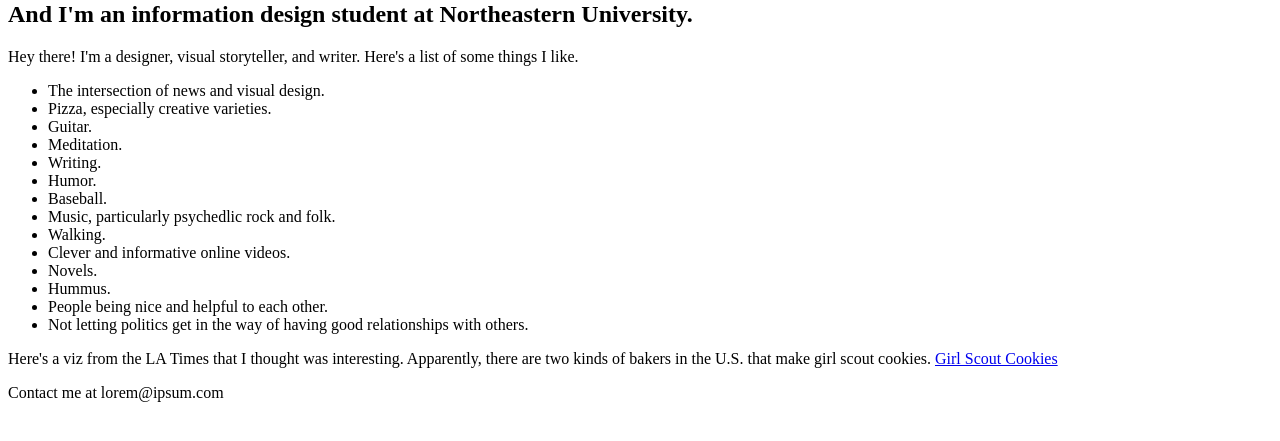
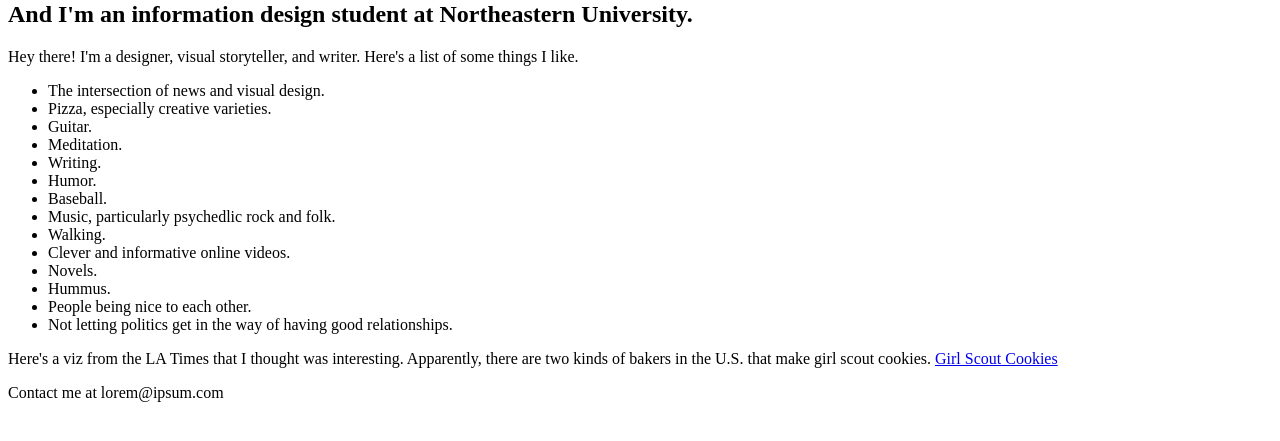
Before and after one commit to inspectordanno/2017_portfolio, a plain HTML site: page _site/index.html in a window 1280 px wide. Shown: the part 79-520 px from the top of the page. Drawn offline with Linux system fonts and the light colour scheme.

Commit message:
"homework 1 commit 4"

```diff
--- a/_site/index.html
+++ b/_site/index.html
@@ -30,8 +30,8 @@
     <li>Clever and informative online videos.</li>
     <li>Novels.</li>
     <li>Hummus.</li>
-    <li>People being nice and helpful to each other.</li>
-    <li>Not letting politics get in the way of having good relationships with others.</li>
+    <li>People being nice to each other.</li>
+    <li>Not letting politics get in the way of having good relationships.</li>
   </ul>
 
   <div>
@@ -39,7 +39,6 @@
       Apparently, there are two kinds of bakers in the U.S. that make girl scout cookies.
        <a href="http://graphics.latimes.com/girl-scout-cookies/">Girl Scout Cookies</a>
     </p>
-
   </div>
 
   <footer>
```
Also changed, not shown: index.html (+2 -3 lines).
